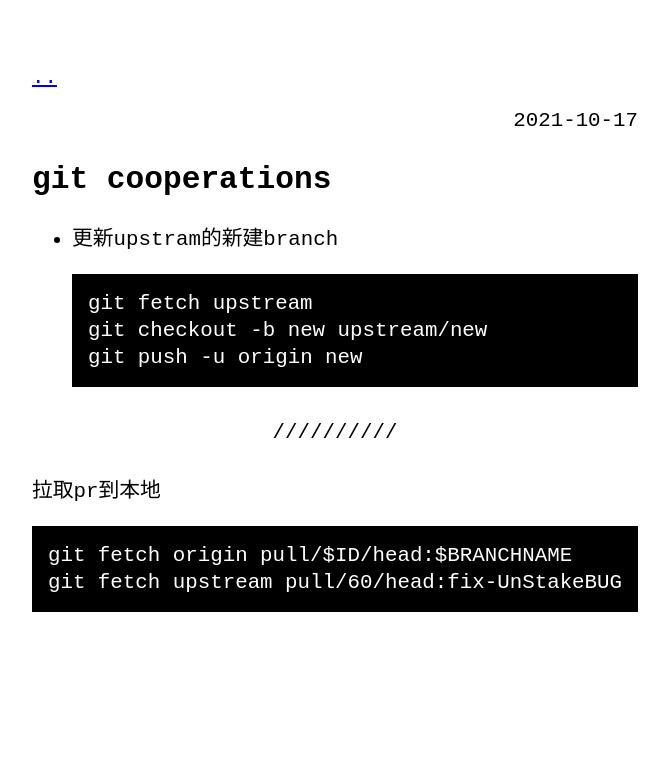
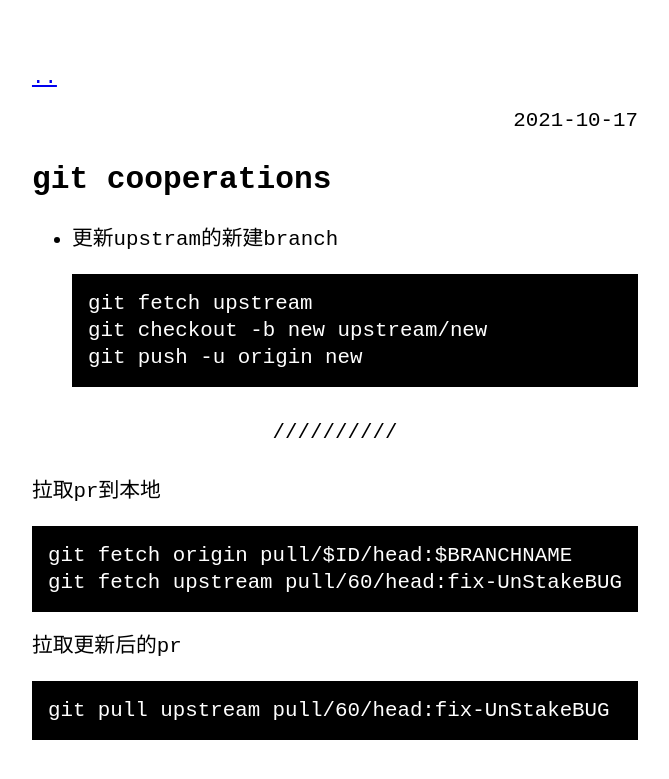
Before and after one commit to zTgx/zTgx.github.io, a Jekyll site: the page built from _posts/2021-10-17-0160.md, in a window 1280 px wide. Shown: the top 779 px of the page, without its empty margins (305-974 px from the left). Built offline with Jekyll 4.4.1, drawn with Linux system fonts in a browser that asks for light colours.

Commit message:
Update 2021-10-17-0160.md

````diff
--- a/_posts/2021-10-17-0160.md
+++ b/_posts/2021-10-17-0160.md
@@ -20,3 +20,7 @@ git push -u origin new
 git fetch origin pull/$ID/head:$BRANCHNAME
 git fetch upstream pull/60/head:fix-UnStakeBUG
 ```
+拉取更新后的pr
+```shell
+git pull upstream pull/60/head:fix-UnStakeBUG
+```
````
